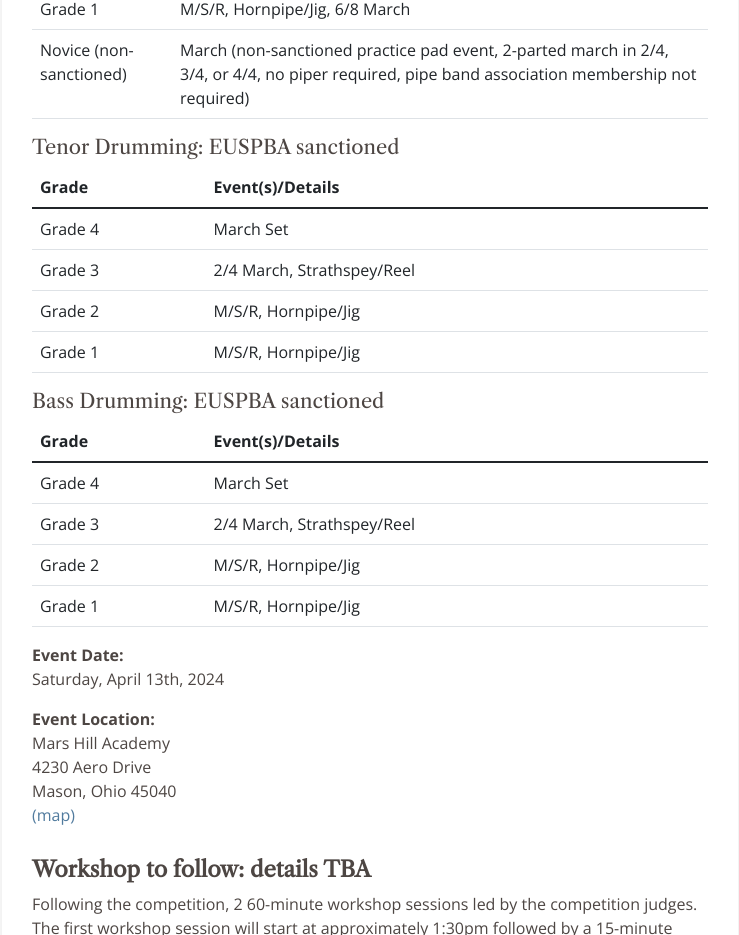
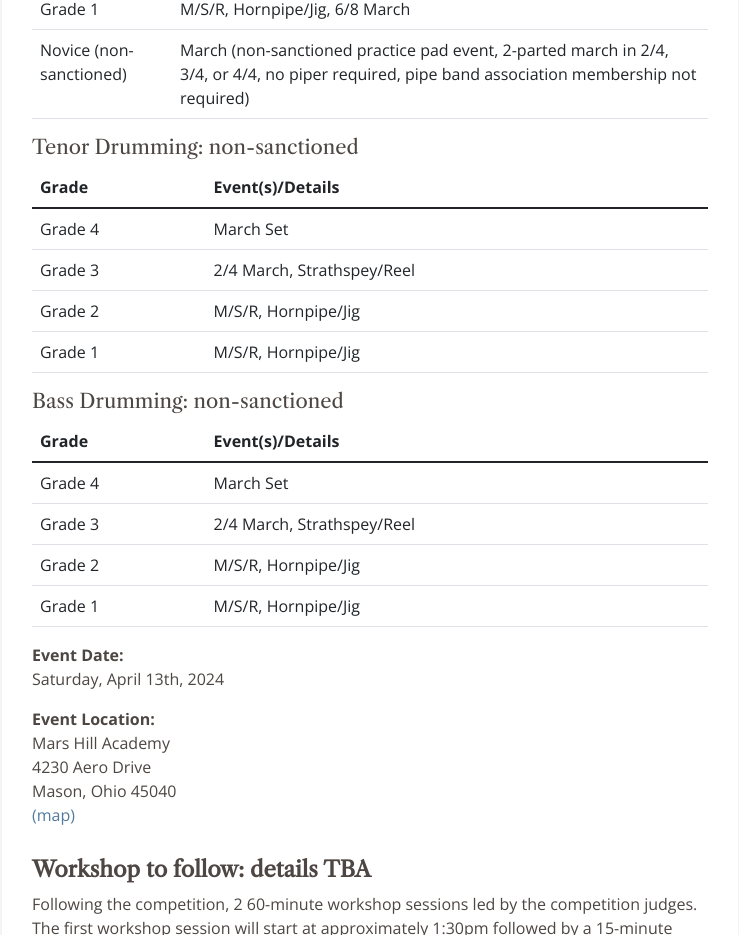
Before and after one commit to Cincinnati-Caledonian-Pipes-Drums-Band/website, a plain HTML site: page comp/index.html in a window 1280 px wide. Shown: the part 1358-2293 px from the top of the page, without its empty margins (80-819 px from the left). Drawn offline with nearby package versions, Linux system fonts and the light colour scheme; a web font is replaced by a local one.

Commit message:
Changed tenor and bass to non-sanctioned events

```diff
--- a/comp/index.html
+++ b/comp/index.html
@@ -208,7 +208,7 @@
                     </tbody>
                 </table>
 
-                <h5>Tenor Drumming: EUSPBA sanctioned</h5>
+                <h5>Tenor Drumming: non-sanctioned</h5>
                 <table class="table">
                     <thead>
                     <tr>
@@ -236,7 +236,7 @@
                     </tbody>
                 </table>
 
-                <h5>Bass Drumming: EUSPBA sanctioned</h5>
+                <h5>Bass Drumming: non-sanctioned</h5>
                 <table class="table">
                     <thead>
                     <tr>
```
